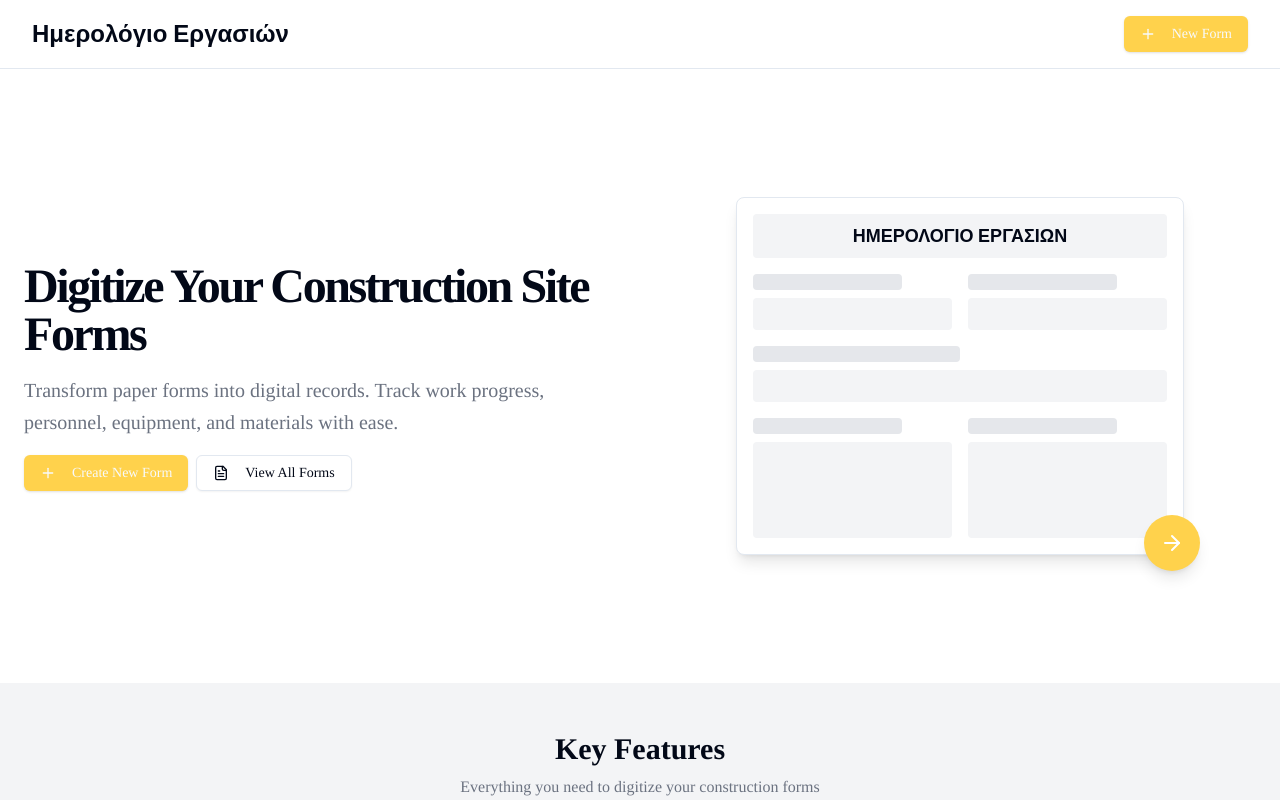
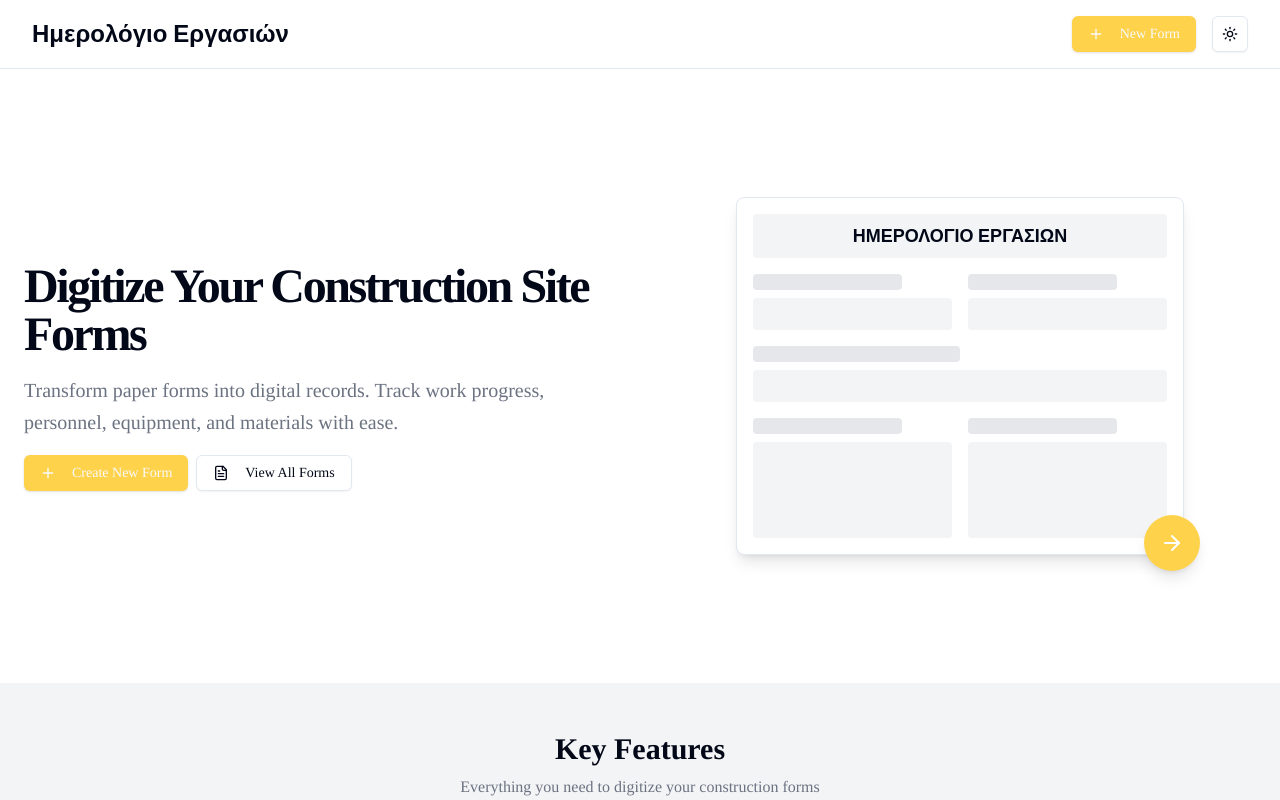
Before and after one commit to mstath1s/Construction_worker_log, a Next.js app: page / in a window 1280 px wide. Shown: the top 800 px of the page. Built offline with nearby package versions, Linux system fonts and the light colour scheme.

Commit message:
add dark mode

```diff
--- a/app/forms/new/page.tsx
+++ b/app/forms/new/page.tsx
@@ -13,7 +13,7 @@
 import { Tabs, TabsContent, TabsList, TabsTrigger } from "@/components/ui/tabs"
 import { ArrowLeft, Save, Printer, Download } from "lucide-react"
 import { Table, TableBody, TableCell, TableHead, TableHeader, TableRow } from "@/components/ui/table"
-
+import { ThemeToggle } from "@/components/theme-toggle"
 const formSchema = z.object({
   // Project Information
   date: z.string().min(1, { message: "Date is required" }),
@@ -140,6 +140,7 @@
           <h1 className="text-2xl font-bold">Nέο Ημερολόγιο Εργασιών</h1>
         </div>
         <div className="flex gap-2">
+
           <Button variant="outline" onClick={() => window.print()}>
             <Printer className="h-4 w-4 mr-2" />
             Print
@@ -152,6 +153,7 @@
             <Save className="h-4 w-4 mr-2" />
             Save
           </Button>
+          <ThemeToggle />
         </div>
       </div>
 
--- a/app/forms/page.tsx
+++ b/app/forms/page.tsx
@@ -2,7 +2,7 @@
 import { Button } from "@/components/ui/button"
 import { Card, CardContent, CardDescription, CardFooter, CardHeader, CardTitle } from "@/components/ui/card"
 import { ArrowLeft, Download, Edit, Plus, Trash } from "lucide-react"
-
+import { ThemeToggle } from "@/components/theme-toggle"
 export default function FormsPage() {
   // In a real app, you would fetch this data from a database
   const forms = [
@@ -40,12 +40,15 @@
           </Button>
           <h1 className="text-2xl font-bold">Work Logs</h1>
         </div>
+        <div className="flex gap-2">
         <Button asChild>
           <Link href="/forms/new">
             <Plus className="h-4 w-4 mr-2" />
             New Form
           </Link>
         </Button>
+        <ThemeToggle />
+        </div>
       </div>
 
       <div className="grid gap-6 md:grid-cols-2 lg:grid-cols-3">
--- a/app/layout.tsx
+++ b/app/layout.tsx
@@ -2,6 +2,7 @@
 import type { Metadata } from "next"
 import { Tinos } from "next/font/google"
 import "./globals.css"
+import { ThemeProvider } from "@/components/theme-provider"
 
 const tinos = Tinos({
   weight: ['400', '700'],
@@ -21,8 +22,12 @@
   children: React.ReactNode
 }>) {
   return (
-    <html lang="en">
-      <body className={tinos.className}>{children}</body>
+    <html lang="en" suppressHydrationWarning>
+      <body className={tinos.className}>
+        <ThemeProvider attribute="class" defaultTheme="system" enableSystem>
+          {children}
+        </ThemeProvider>
+      </body>
     </html>
   )
 }
--- a/app/page.tsx
+++ b/app/page.tsx
@@ -1,6 +1,7 @@
 import Link from "next/link"
 import { Button } from "@/components/ui/button"
 import { ArrowRight, FileText, Plus } from "lucide-react"
+import { ThemeToggle } from "@/components/theme-toggle"
 
 export default function HomePage() {
   return (
@@ -8,12 +9,15 @@
       <header className="border-b">
         <div className="container flex items-center justify-between py-4">
           <h1 className="text-2xl font-bold">Ημερολόγιο Εργασιών</h1>
+          <div className="flex items-center gap-4">
             <Button asChild>
               <Link href="/forms/new">
                 <Plus className="w-4 h-4 mr-2" />
                 New Form
               </Link>
             </Button>
+            <ThemeToggle />
+          </div>
         </div>
       </header>
       <main className="flex-1">
--- /dev/null
+++ b/components/theme-provider.tsx
@@ -0,0 +1,9 @@
+"use client"
+
+import * as React from "react"
+import { ThemeProvider as NextThemesProvider } from "next-themes"
+import { type ThemeProviderProps } from "next-themes/dist/types"
+
+export function ThemeProvider({ children, ...props }: ThemeProviderProps) {
+  return <NextThemesProvider {...props}>{children}</NextThemesProvider>
+}
--- /dev/null
+++ b/components/theme-toggle.tsx
@@ -0,0 +1,24 @@
+"use client"
+
+import * as React from "react"
+import { Moon, Sun } from "lucide-react"
+import { useTheme } from "next-themes"
+
+import { Button } from "@/components/ui/button"
+
+export function ThemeToggle() {
+  const { theme, setTheme } = useTheme()
+
+  return (
+    <Button
+      variant="outline"
+      size="icon"
+      onClick={() => setTheme(theme === "dark" ? "light" : "dark")}
+      title={theme === "dark" ? "Switch to light mode" : "Switch to dark mode"}
+    >
+      <Sun className="h-[1.2rem] w-[1.2rem] rotate-0 scale-100 transition-all dark:-rotate-90 dark:scale-0" />
+      <Moon className="absolute h-[1.2rem] w-[1.2rem] rotate-90 scale-0 transition-all dark:rotate-0 dark:scale-100" />
+      <span className="sr-only">Toggle theme</span>
+    </Button>
+  )
+}
--- a/package.json
+++ b/package.json
@@ -15,9 +15,9 @@
     "@radix-ui/react-tabs": "^1.1.3",
     "class-variance-authority": "^0.7.1",
     "clsx": "^2.1.1",
-    "construction-app": "file:",
     "lucide-react": "^0.476.0",
-    "next": "14.2.16",
+    "next": "^14.2.24",
+    "next-themes": "^0.4.4",
     "react": "^18",
     "react-dom": "^18",
     "react-hook-form": "^7.54.2",
@@ -30,7 +30,7 @@
     "@types/react": "^18",
     "@types/react-dom": "^18",
     "eslint": "^8",
-    "eslint-config-next": "14.2.16",
+    "eslint-config-next": "^14.2.24",
     "nodemon": "^3.1.9",
     "postcss": "^8",
     "tailwindcss": "^3.4.1",
```
Also changed, not shown: 1 other file (tests, documents, lock files or other folders). Lines whose indentation alone changed are shown as unchanged.
